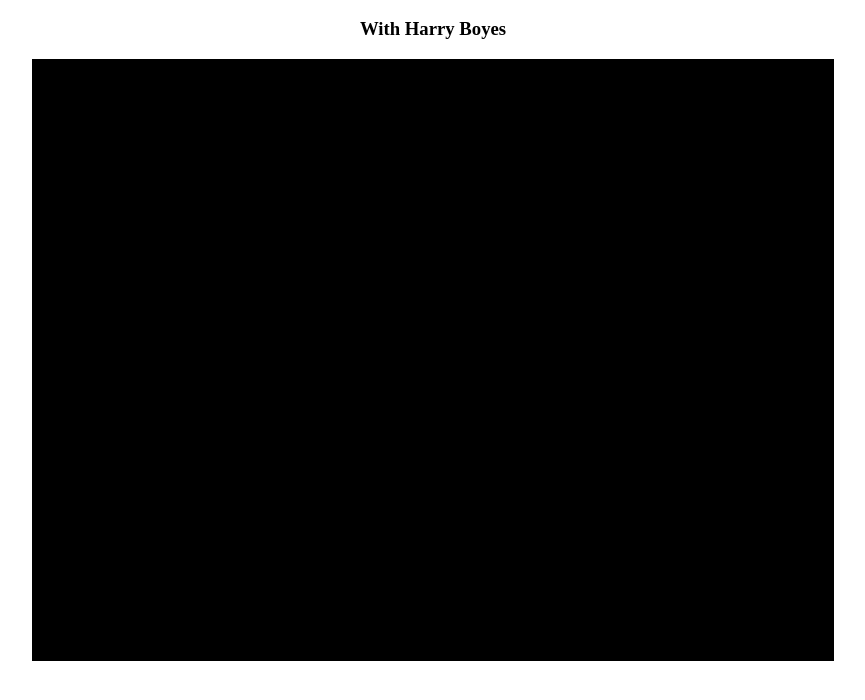
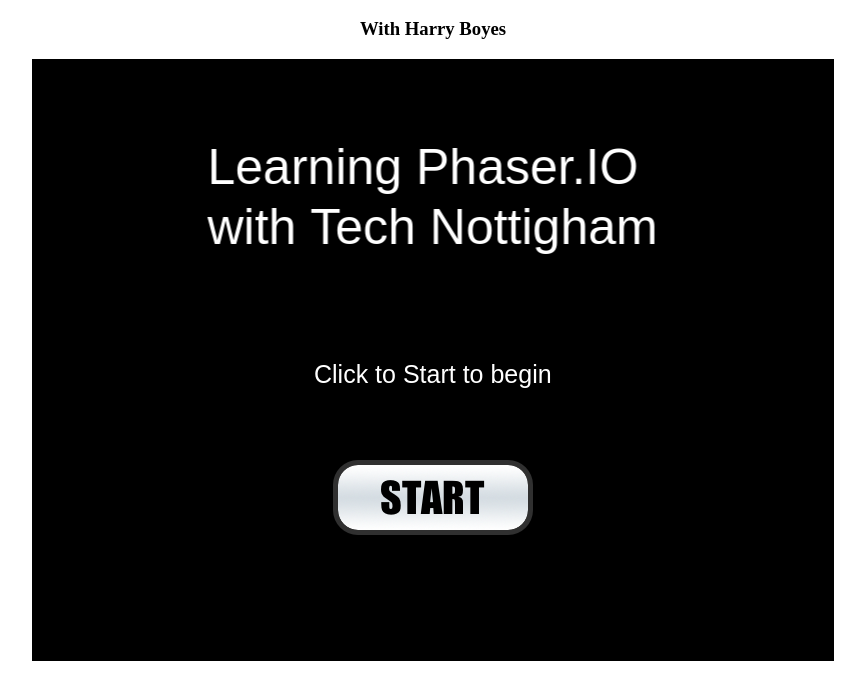
Before and after one commit to Haziba/TechNottinghamPhaserIOTutorial, a website: page index.html in a window 1280 px wide. Shown: the part 48-748 px from the top of the page, without its empty margins (207-1072 px from the left). Drawn offline with Linux system fonts and the light colour scheme.

Commit message:
Implement menu
Implement menu with start button which changes state to play-game
state

```diff
--- a/index.html
+++ b/index.html
@@ -11,20 +11,8 @@
     <h1>Building a Phaser.IO Game</h1>
     <h3>With Harry Boyes</h3>
 
-    <script>
-      var preload = function(){
-
-      }
-
-      var create = function(){
-
-      }
-
-      var update = function(){
-
-      }
-
-      var game = new Phaser.Game(800, 600, Phaser.AUTO, '', { preload: preload, create: create, update: update });
-    </script>
+    <script src="js/states/menu.js"></script>
+    <script src="js/states/play.js"></script>
+    <script src="js/game.js"></script>
   </body>
 </html>
--- /dev/null
+++ b/public/js/game.js
@@ -0,0 +1,6 @@
+var game = new Phaser.Game(800, 600, Phaser.AUTO, '');
+
+game.state.add('menu', menuState);
+game.state.add('play', playState);
+
+game.state.start('menu');
--- /dev/null
+++ b/public/js/states/menu.js
@@ -0,0 +1,34 @@
+var menuState = {
+  preload: function(){
+    game.load.spritesheet('start_button', 'imgs/start_button_sprite_sheet.png', 200, 75);
+  },
+
+  create: function(){
+    var titleText = game.add.text(0, 0, 'Learning Phaser.IO\nwith Tech Nottigham',
+      {
+        font: '50px Arial',
+        fill: '#ffffff',
+        boundsAlignH: 'center',
+      });
+
+    // Set the text's bounding box to centre it
+    titleText.setTextBounds(0, 80, 800, 50);
+
+    var startLabel = game.add.text(0, 0, 'Click to Start to begin',
+      {
+        font: '25px Arial',
+        fill: '#ffffff',
+        boundsAlignH: 'center',
+      });
+
+    startLabel.setTextBounds(0, game.world.height / 2, game.world.width, 100);
+
+    // Add a button in the given position, with the sprite 'start_button', and when clicked call `this.start()`,
+    // use frame 1 for mouse-over, use frame 1 for mouse-out, use frame 0 for mouse-down
+    var startButton = game.add.button(game.world.centerX - 100, game.world.height / 2 + 100, 'start_button', this.start, this, 1, 1, 0);
+  },
+
+  start: function(){
+    game.state.start('play');
+  }
+}
--- /dev/null
+++ b/public/js/states/play.js
@@ -0,0 +1,5 @@
+var playState = {
+  create: function(){
+    console.log('Play the game!');
+  }
+}
```
Also changed, not shown: public/imgs/start_button_sprite_sheet.png (added).
